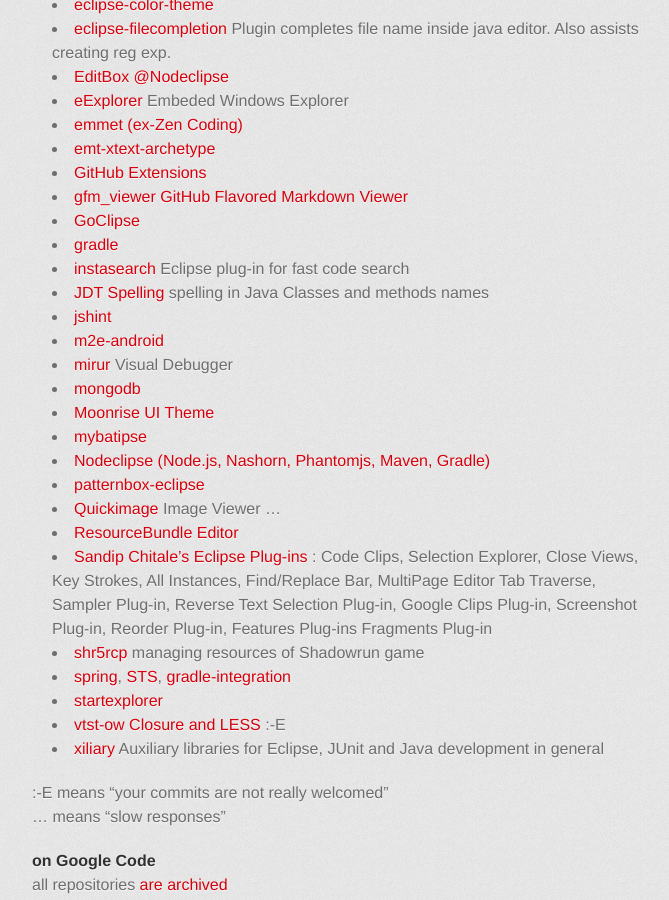
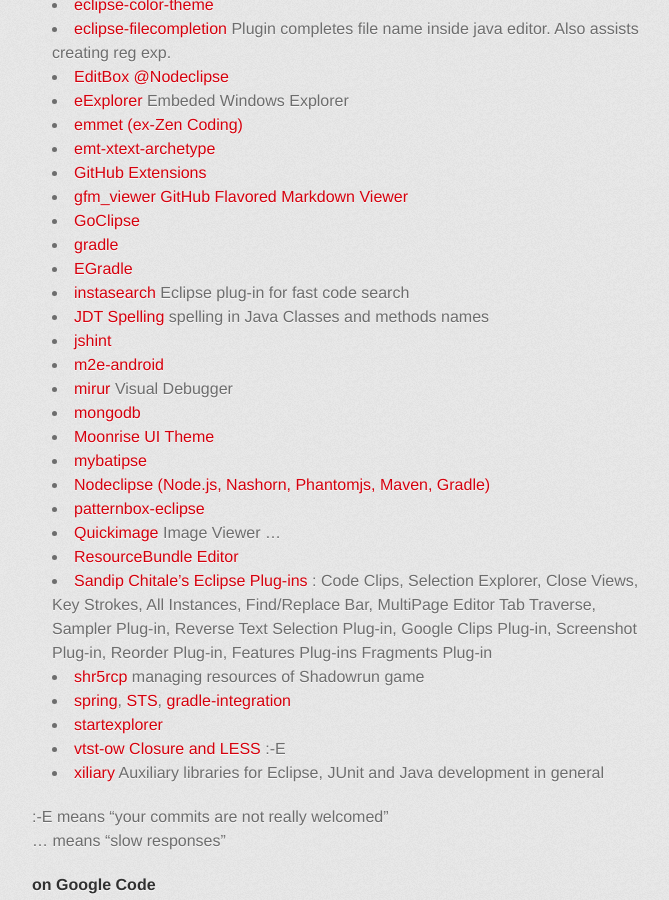
Before and after one commit to with-Eclipse/with-eclipse.github.io, a Jekyll site: the page built from index.md, in a window 1280 px wide and 900 px high, scrolled down 2327 px. Shown: the whole window, without its empty margins (298-967 px from the left). Built offline with Jekyll 4.4.1, drawn with Linux system fonts in a browser that asks for light colours; Markdown is read by kramdown in place of the engine named in the settings; comment, search, counter and statistics services are not loaded.

Commit message:
Update index.md
ref https://github.com/de-jcup/egradle/pull/156

```diff
--- a/index.md
+++ b/index.md
@@ -111,6 +111,7 @@ Just use code snippet below:
 - [gfm_viewer GitHub Flavored Markdown Viewer](https://github.com/satyagraha/gfm_viewer)
 - [GoClipse](https://github.com/sesteel/goclipse)
 - [gradle](https://github.com/spring-projects/eclipse-integration-gradle)
+- [EGradle](https://github.com/de-jcup/egradle)
 - [instasearch](https://github.com/ajermakovics/eclipse-instasearch) Eclipse plug-in for fast code search
 - [JDT Spelling](https://github.com/hendrens/jdt.spelling) spelling in Java Classes and methods names
 - [jshint](https://github.com/eclipsesource/jshint-eclipse/)
```
